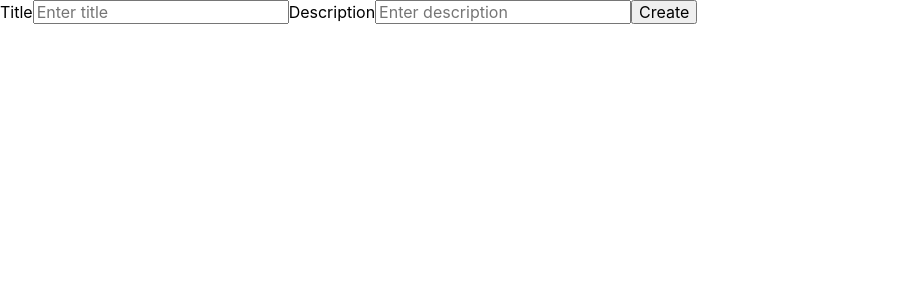
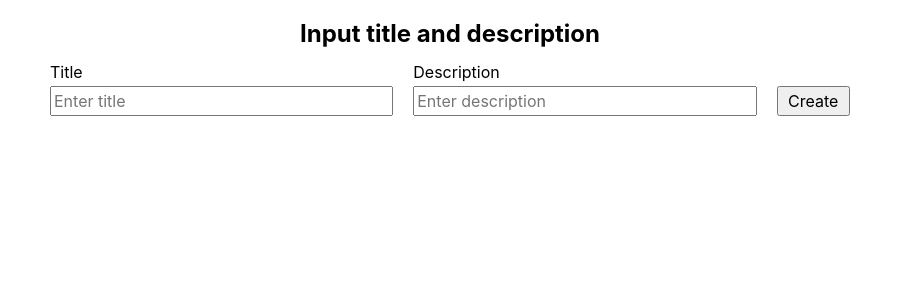
Before and after one commit to masevik/ToDoList, a React (Create React App) app: page / in a window 1280 px wide. Shown: the top 300 px of the page, without its empty margins (0-913 px from the left). Built offline with nearby package versions, Linux system fonts and the light colour scheme.

Commit message:
add style for AddTaskForm

```diff
--- a/src/components/AddTaskForm/AddTaskForm.jsx
+++ b/src/components/AddTaskForm/AddTaskForm.jsx
@@ -1,7 +1,15 @@
 // import PropTypes from 'prop-types';
 import * as yup from 'yup';
 import { nanoid } from 'nanoid';
-import { Formik, Form } from 'formik';
+import { Formik } from 'formik';
+import {
+  Label,
+  StyledForm,
+  FieldWrapper,
+  StyledField,
+  Button,
+  Error,
+} from './AddTaskForm.styled';
 
 const initialValues = { title: '', description: '' };
 
@@ -32,23 +40,30 @@ export const AddTaskForm = ({ onSubmit }) => {
       onSubmit={HandleSubmit}
       validationSchema={schema}
     >
-      <Form>
-        <label htmlFor={titleInputId}>Title</label>
-        <input
+      <StyledForm>
+        <FieldWrapper>
+          <Label htmlFor={titleInputId}>Title</Label>
+          <StyledField
             type="text"
             name="title"
             id={titleInputId}
             placeholder="Enter title"
           />
-        <label htmlFor={descrInputId}>Description</label>
-        <input
+          <Error component="span" name="title" />
+        </FieldWrapper>
+        <FieldWrapper>
+          <Label htmlFor={descrInputId}>Description</Label>
+          <StyledField
             type="text"
             name="description"
             id={descrInputId}
             placeholder="Enter description"
           />
-        <button type="submit">Create</button>
-      </Form>
+          <Error component="span" name="description" />
+        </FieldWrapper>
+
+        <Button type="submit">Create</Button>
+      </StyledForm>
     </Formik>
   );
 };
--- a/src/components/AddTaskForm/AddTaskForm.styled.js
+++ b/src/components/AddTaskForm/AddTaskForm.styled.js
@@ -0,0 +1,35 @@
+import styled from 'styled-components';
+import { Form, Field, ErrorMessage } from 'formik';
+
+export const StyledForm = styled(Form)`
+  display: flex;
+  align-items: flex-start;
+`;
+
+export const Label = styled.label`
+  display: block;
+  margin-right: 10px;
+  margin-bottom: 5px;
+`;
+
+export const StyledField = styled(Field)`
+  display: block;
+  height: 30px;
+  width: 100%;
+`;
+
+export const Error = styled(ErrorMessage)`
+  font-size: 12px;
+  color: red;
+`;
+
+export const FieldWrapper = styled.div`
+  margin-right: 20px;
+  width: 100%;
+`;
+
+export const Button = styled.button`
+  margin-top: 23.4px;
+  width: 150px;
+  height: 30px;
+`;
--- a/src/components/App.jsx
+++ b/src/components/App.jsx
@@ -1,31 +1,32 @@
-// import { useState, useEffect } from 'react';
-// import { nanoid } from 'nanoid';
+import { useState, useEffect } from 'react';
+import { nanoid } from 'nanoid';
 import { Box } from './Box';
 import { AddTaskForm } from './AddTaskForm';
+import { Section } from './Section';
 
 export const App = () => {
-  // const [tasks, setTasks] = useState(() => {
-  //   const savedTasks = localStorage.getItem('tasks');
-  //   if (savedTasks !== null) {
-  //     return JSON.parse(savedTasks);
-  //   }
-  //   return [];
-  // });
+  const [tasks, setTasks] = useState(() => {
+    const savedTasks = localStorage.getItem('tasks');
+    if (savedTasks !== null) {
+      return JSON.parse(savedTasks);
+    }
+    return [];
+  });
 
-  // useEffect(() => {
-  //   localStorage.setItem('tasks', JSON.stringify(tasks));
-  // }, [tasks]);
+  useEffect(() => {
+    localStorage.setItem('tasks', JSON.stringify(tasks));
+  }, [tasks]);
 
-  // const addTask = ({ title, description }) => {
-  //   const newTask = {
-  //     title,
-  //     description,
-  //     id: nanoid(),
-  //   };
+  const addTask = ({ title, description }) => {
+    const newTask = {
+      title,
+      description,
+      id: nanoid(),
+    };
 
-  //   setTasks(prevState => [newTask, ...prevState]);
-  //   return true;
-  // };
+    setTasks(prevState => [newTask, ...prevState]);
+    return true;
+  };
 
   // const deleteContact = contactId => {
   //   setContacts(prevState =>
@@ -35,7 +36,9 @@ export const App = () => {
 
   return (
     <Box display="block">
-      <AddTaskForm />
+      <Section title="Input title and description">
+        <AddTaskForm onSubmit={addTask} />
+      </Section>
     </Box>
   );
 };
--- a/src/components/Section/Section.jsx
+++ b/src/components/Section/Section.jsx
@@ -1,12 +1,12 @@
 import PropTypes from 'prop-types';
-import { Title } from './Section.styled';
+import { Title, StyledSection } from './Section.styled';
 
 export const Section = ({ title, children }) => {
   return (
-    <section>
+    <StyledSection>
       <Title>{title}</Title>
       {children}
-    </section>
+    </StyledSection>
   );
 };
 
--- a/src/components/Section/Section.styled.js
+++ b/src/components/Section/Section.styled.js
@@ -2,4 +2,12 @@ import styled from 'styled-components';
 
 export const Title = styled.h2`
   margin-bottom: 15px;
+  text-align: center;
 `;
+
+export const StyledSection = styled.section`
+  margin-top: 20px;
+  margin-left: 50px;
+  margin-right: 50px;
+  width: 800px;
+`;
```
Lines whose indentation alone changed are shown as unchanged.
